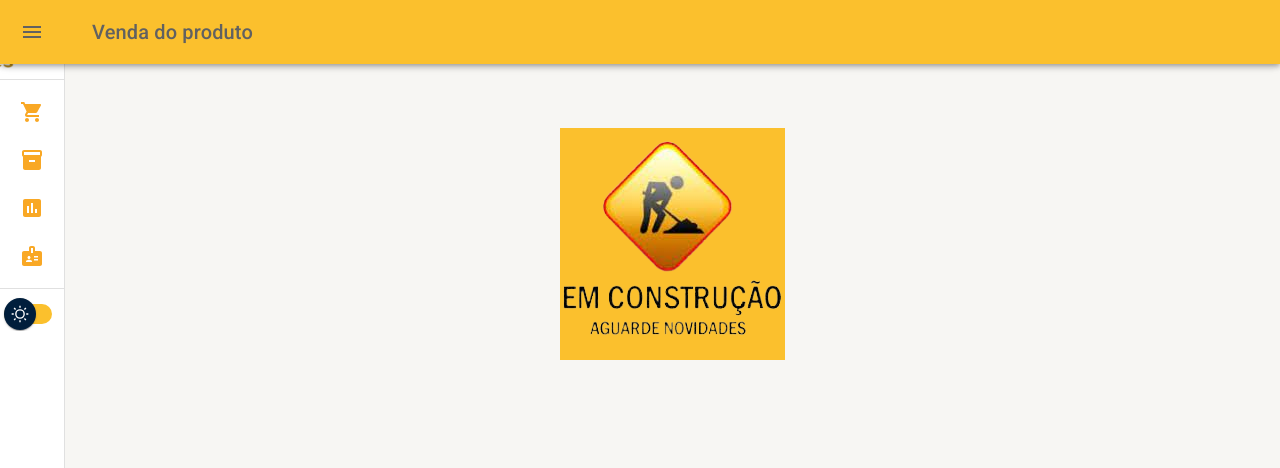
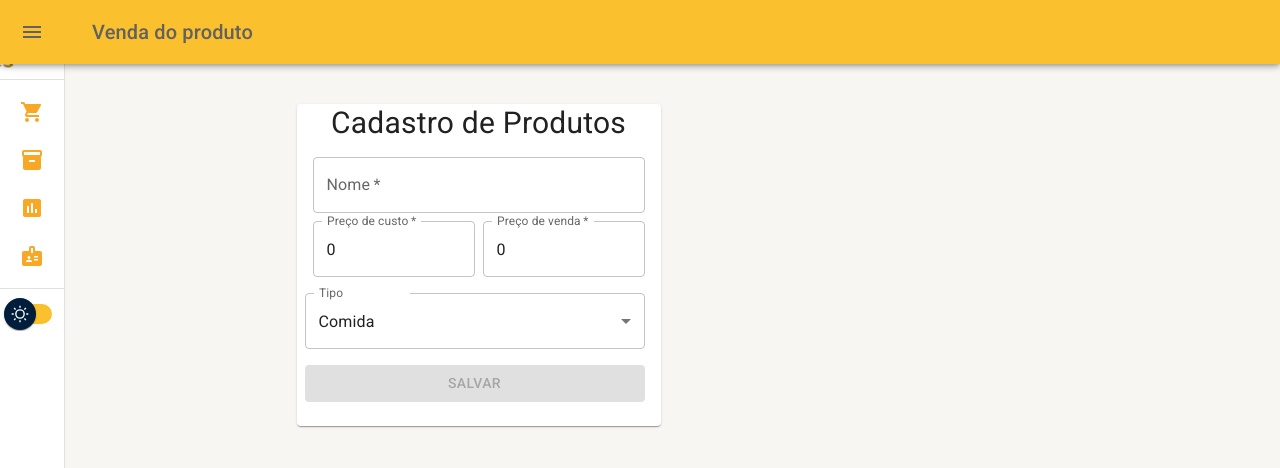
Before and after one commit to otaviovcn/tuca_lanches, a React (Create React App) app: page /pagina-de-produtos in a window 1280 px wide. Shown: the top 468 px of the page. Built offline with nearby package versions, Linux system fonts and the light colour scheme.

Commit message:
:construction: Começa a implementar a área de cadastro de produtos

```diff
--- a/src/App.js
+++ b/src/App.js
@@ -9,7 +9,6 @@ function App() {
   return (
     <AppThemeProvider>
       <CadastroProvider>
-
         <BrowserRouter>
 
           <MenuLateral>
--- a/src/components/cadastro/Cadastro.jsx
+++ b/src/components/cadastro/Cadastro.jsx
@@ -1,12 +1,12 @@
 import React, { useState, useEffect, useMemo } from 'react'
-import { getLocalStorage, setLocalStorage } from '../../utils/localStorage'
-import { Typography, Grid, CardContent, Card, Container, TextField } from '@mui/material';
+
+import { Typography, Grid, CardContent, Card, Container, TextField, Divider, Button } from '@mui/material';
 import { useTheme } from '@mui/material/styles';
-import Divider from '@mui/material/Divider';
-import { Button } from '@mui/material';
 import { Box } from '@mui/system';
 import DeleteForeverIcon from '@mui/icons-material/DeleteForever';
 import EditIcon from '@mui/icons-material/Edit';
+
+import { getLocalStorage, setLocalStorage } from '../../utils/localStorage'
 import { useCadastroContext } from '../../contexts/CadastroContext';
 
 export const Cadastro = () => {
@@ -120,6 +120,7 @@ export const Cadastro = () => {
                    variant="contained"
                    color="primary"
                    fullWidth
+                   disabled={!userToBeRegistered}
                    sx={{ marginTop: theme.spacing(2) }}
                  >
                    Editar
@@ -130,6 +131,7 @@ export const Cadastro = () => {
                   variant="contained"
                   color="primary"
                   fullWidth
+                  disabled={!userToBeRegistered}
                   sx={{ marginTop: theme.spacing(2) }}
                 >
                   Adicionar
--- /dev/null
+++ b/src/components/pagina-de-produtos/CadastroDeProdutos.jsx
@@ -0,0 +1,109 @@
+import React, { useState } from 'react'
+
+import { Typography, Grid, CardContent, Card, Container, TextField, Divider, Button, FormControl, InputLabel, Select, MenuItem, FormLabel, RadioGroup, FormControlLabel, Radio } from '@mui/material';
+import { useTheme } from '@mui/material/styles';
+
+
+export const CadastroDeProdutos = () => {
+  const [productName, setProductName] = useState('');
+  const [costPrice, setCostPrice] = useState(0);
+  const [productPrice, setProductPrice] = useState(0);
+  const theme = useTheme();
+  const categoriesFood = ['Comida', 'Bebida'];
+  const [typeFood, setTypeFood] = useState(categoriesFood[0]);
+
+  const handleChange = (event) => {
+    return setTypeFood(event.target.value);
+  };
+
+  const inputCreator = ({ label, placeholder, type, sm, onChangeInput, value }) => {
+    return (
+      <Grid item xs={12} sm={sm}>
+        <TextField
+          label={label}
+          placeholder={placeholder}
+          color="primary"
+          variant="outlined"
+          fullWidth
+          type={type}
+          value={value}
+          required
+          onChange={onChangeInput}
+        />
+      </Grid>
+    )
+  }
+
+
+  return (
+    <form>
+      <Card>
+        <Typography variant="h4" align="center" sx={{ fontSize: 30 }}>
+          Cadastro de Produtos
+        </Typography>
+        <CardContent>
+          <Grid container spacing={1}>
+            {
+              inputCreator({
+                label: 'Nome',
+                placeholder: 'Digite o nome do produto',
+                type: 'text',
+                sm: 12,
+                value: productName,
+                onChangeInput: (e) => setProductName(e.target.value)
+              })
+            }
+
+            {
+              inputCreator({
+                label: 'Preço de custo',
+                placeholder: 'Digite o preço de custo',
+                type: 'number',
+                sm: 6,
+                value: costPrice,
+                onChangeInput: (e) => setCostPrice(e.target.value)
+              })
+            }
+
+            {
+              inputCreator({
+                label: 'Preço de venda',
+                placeholder: 'Digite o preço de venda',
+                type: 'number',
+                sm: 6,
+                value: productPrice,
+                onChangeInput: (e) => setProductPrice(e.target.value)
+              })
+            }
+
+            <FormControl fullWidth sx={{marginTop: 2}} >
+              <InputLabel>Tipo</InputLabel>
+              <Select
+                value={typeFood}
+                label="Tipo de produto"
+                onChange={handleChange}
+              >
+                {
+                  categoriesFood.map((item, index) => <MenuItem value={item}>{item}</MenuItem>)
+                }
+              </Select>
+            </FormControl>
+
+            <Button
+              onClick={() => { }}
+              type="submit"
+              variant="contained"
+              color="primary"
+              fullWidth
+              disabled={!productName || !costPrice || !productPrice}
+              sx={{ marginTop: theme.spacing(2) }}
+            >
+              Salvar
+            </Button>
+
+          </Grid>
+        </CardContent>
+      </Card>
+    </form>
+  )
+};
--- a/src/components/pagina-de-produtos/PaginaDeProdutos.jsx
+++ b/src/components/pagina-de-produtos/PaginaDeProdutos.jsx
@@ -1,7 +1,43 @@
-import React from 'react'
+import React, { useState } from 'react'
+
+import { Typography, Grid, CardContent, Card, Container, TextField, Divider, Button } from '@mui/material';
+import { useTheme } from '@mui/material/styles';
+
+import { CadastroDeProdutos } from './CadastroDeProdutos';
+
 
 export const PaginaDeProdutos = () => {
+  const [productName, setProductName] = useState('');
+  const [costPrice, setCostPrice] = useState(0);
+  const [productPrice, setProductPrice] = useState(0);
+  const theme = useTheme();
+
+  const containersList = [
+    <CadastroDeProdutos />,
+    // <CadastroDeProdutos />,
+  ]
+
   return (
-    <div>PaginaDeProdutos</div>
+    <Container sx={{ marginTop: theme.spacing(5), width: theme.spacing(100) }}>
+      <Grid container spacing={{ xs: 2, md: 3 }} columns={{ xs: 4, sm: 8, md: 12 }}>
+        {containersList.map((item, index) => (
+          <Grid item xs={20} sm={8} md={6} key={index}>
+            {item}
+          </Grid>
+        ))}
+      </Grid>
+    </Container>
+    // <Container sx={{ marginTop: theme.spacing(5), width: theme.spacing(100) }}>
+    //   <Grid container spacing={1}>
+    //     <Grid item xs={8} sm={8}>
+    //       <CadastroDeProdutos />
+    //     </Grid>
+
+    //     <Grid item xs={4} sm={12}>
+    //       <CadastroDeProdutos />
+    //     </Grid>
+
+    //   </Grid>
+    // </Container>
   )
 };
--- a/src/routes/index.jsx
+++ b/src/routes/index.jsx
@@ -1,9 +1,12 @@
 import React from 'react'
 import { Navigate, Route, Routes } from 'react-router-dom'
+
 // import { Home } from '../pages/Home'
 import { NotFound } from '../pages/NotFound'
 import { EmConstrucao } from '../components/em-construcao/EmConstrucao'
 import { Cadastro } from '../components/cadastro/Cadastro'
+import { PaginaDeProdutos } from '../components/pagina-de-produtos/PaginaDeProdutos'
+
 import { useCadastroContext } from '../contexts/CadastroContext'
 
 export const AppRoutes = () => {
@@ -12,7 +15,7 @@ export const AppRoutes = () => {
     <Routes>
       <Route path="/" exact element={Object.values(cadastro).length === 0 ? <Cadastro /> : <EmConstrucao />} />
       <Route path="/venda-do-produto" exact element={<EmConstrucao />} />
-      <Route path="/pagina-de-produtos" exact element={<EmConstrucao />} />
+      <Route path="/pagina-de-produtos" exact element={<PaginaDeProdutos />} />
       <Route path="/relatorios" exact element={<EmConstrucao />} />
       <Route path="/cadastro" exact element={<Cadastro />} />
       <Route path="/not-found" exact element={<NotFound />} />
```
Also changed, not shown: src/components/pagina-de-produtos/ProdutosCadastrados.jsx (added, +7 -0 lines).
